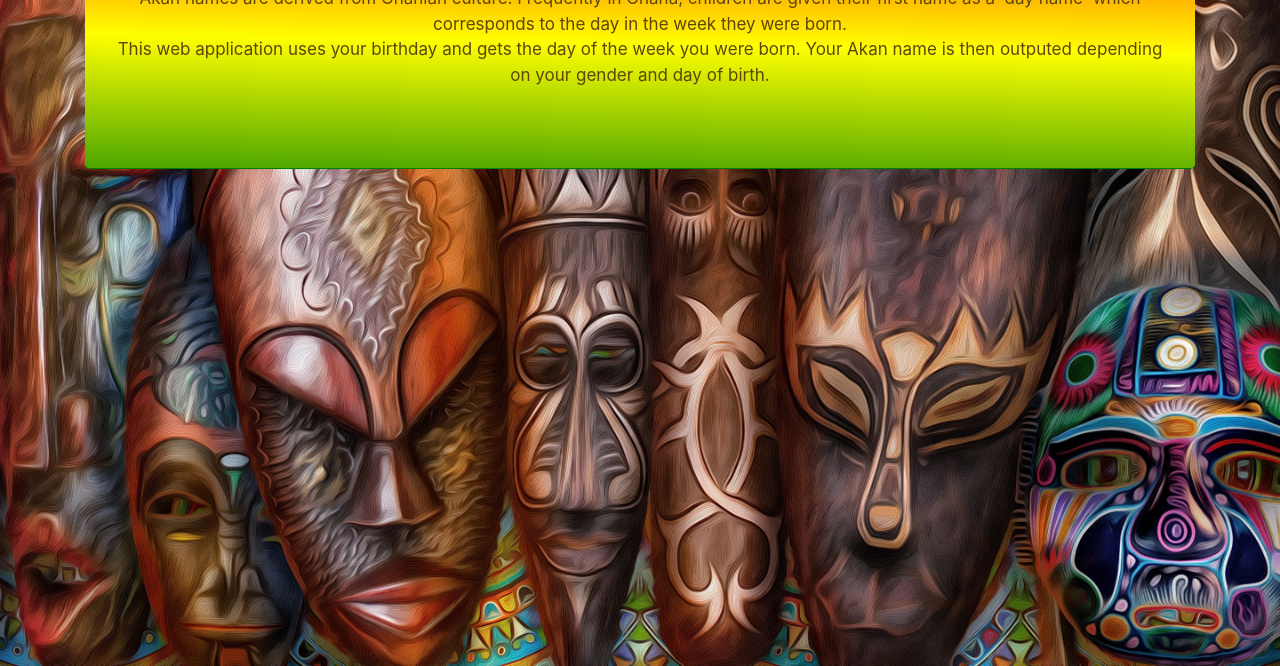
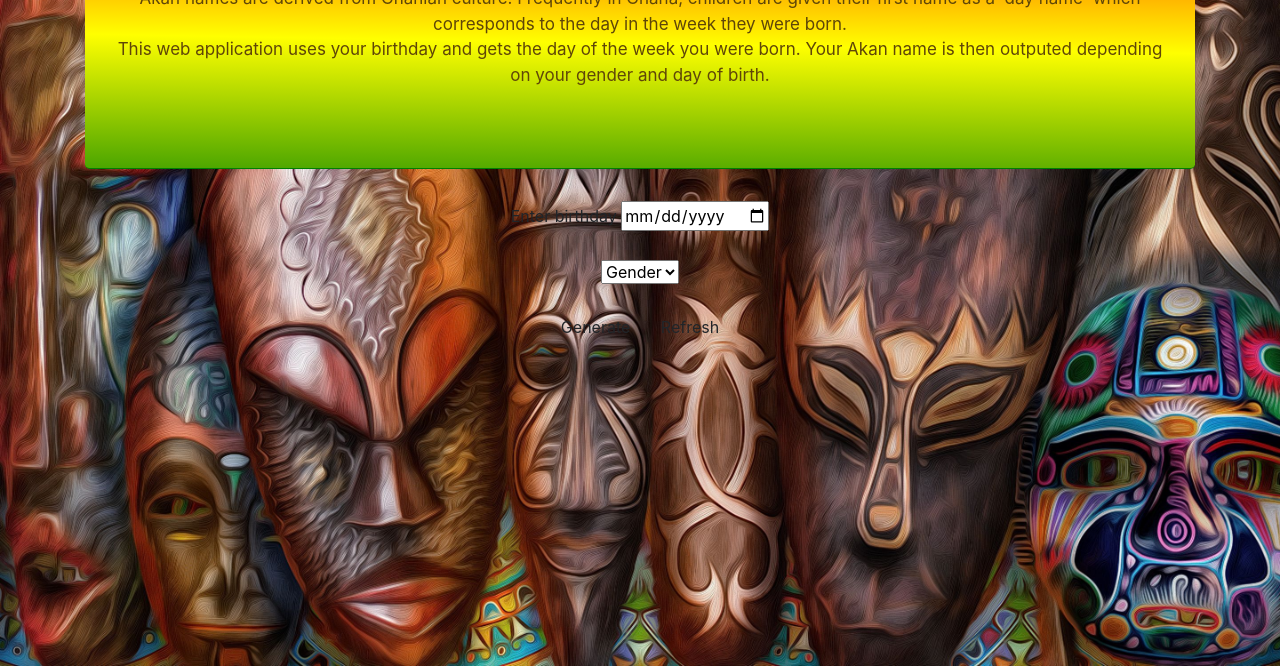
Before and after one commit to lodaea/Akan-name-generator, a plain HTML site: page index.html in a window 1280 px wide. Shown: the part 134-800 px from the top of the page. Drawn offline with nearby package versions, Linux system fonts and the light colour scheme.

Commit message:
form section

```diff
--- a/css/styles.css
+++ b/css/styles.css
@@ -20,3 +20,6 @@ body{
         background-position: 100%;
       }
 }
+#secform{
+
+}
--- a/index.html
+++ b/index.html
@@ -17,6 +17,20 @@
           week you were born. Your Akan name is then outputed depending on your gender and day of birth. </p>
       </div>
 
+      <section id="secform">
+        <form action="" class="text-center">
+          <label for="date"> Enter birthday</label>
+          <input type="date" id="date"> <br> <br>
+          <select id="gender" name="gender">
+            <option disabled selected>Gender</option>
+            <option>Male</option>
+            <option>Female</option>
+          </select> <br> <br>
+          <button class="custom-btn btn">Generate</button>
+          <button class="custom-btn btn">Refresh</button>
+        </form>
+      </section>
+
     </div>
 
 
```
